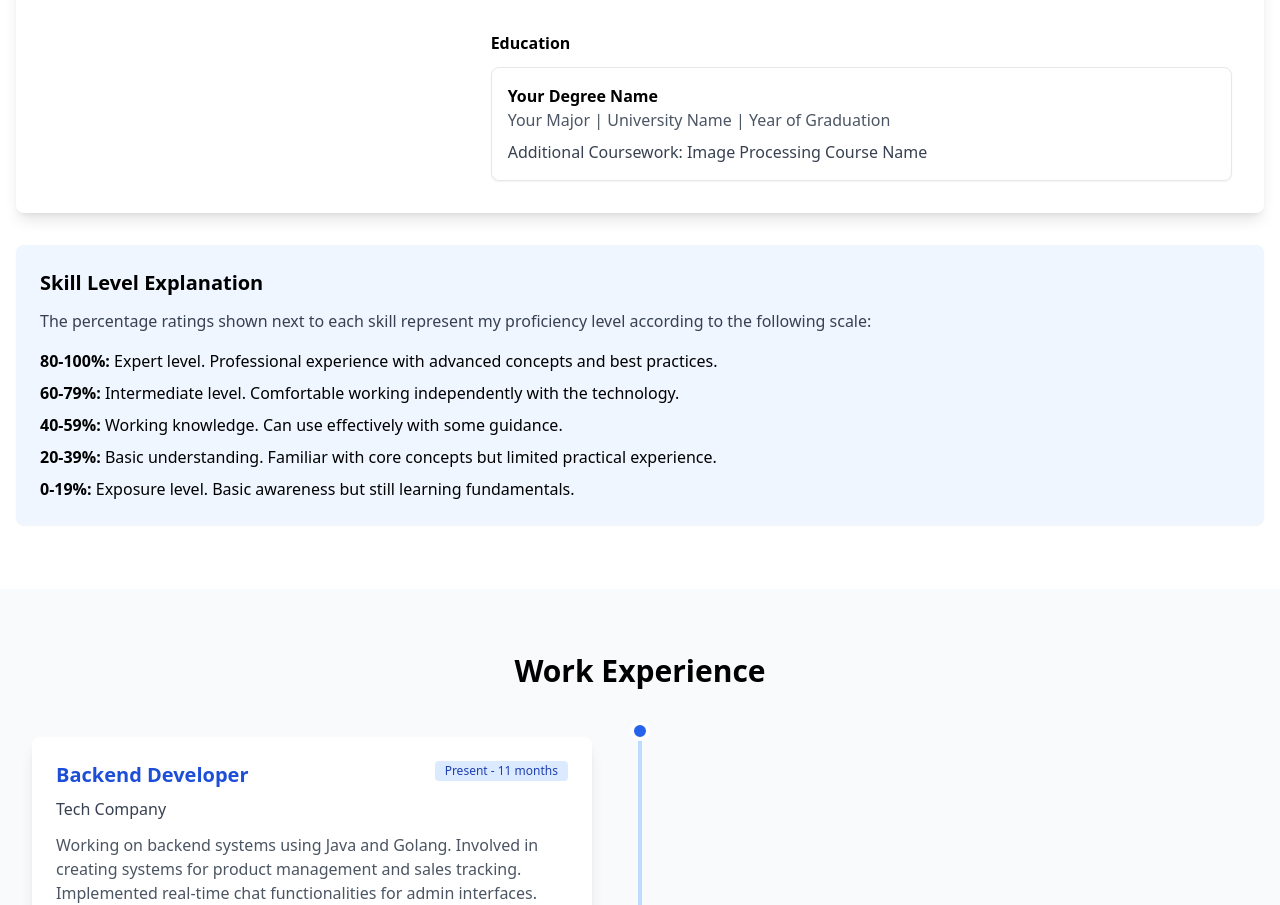
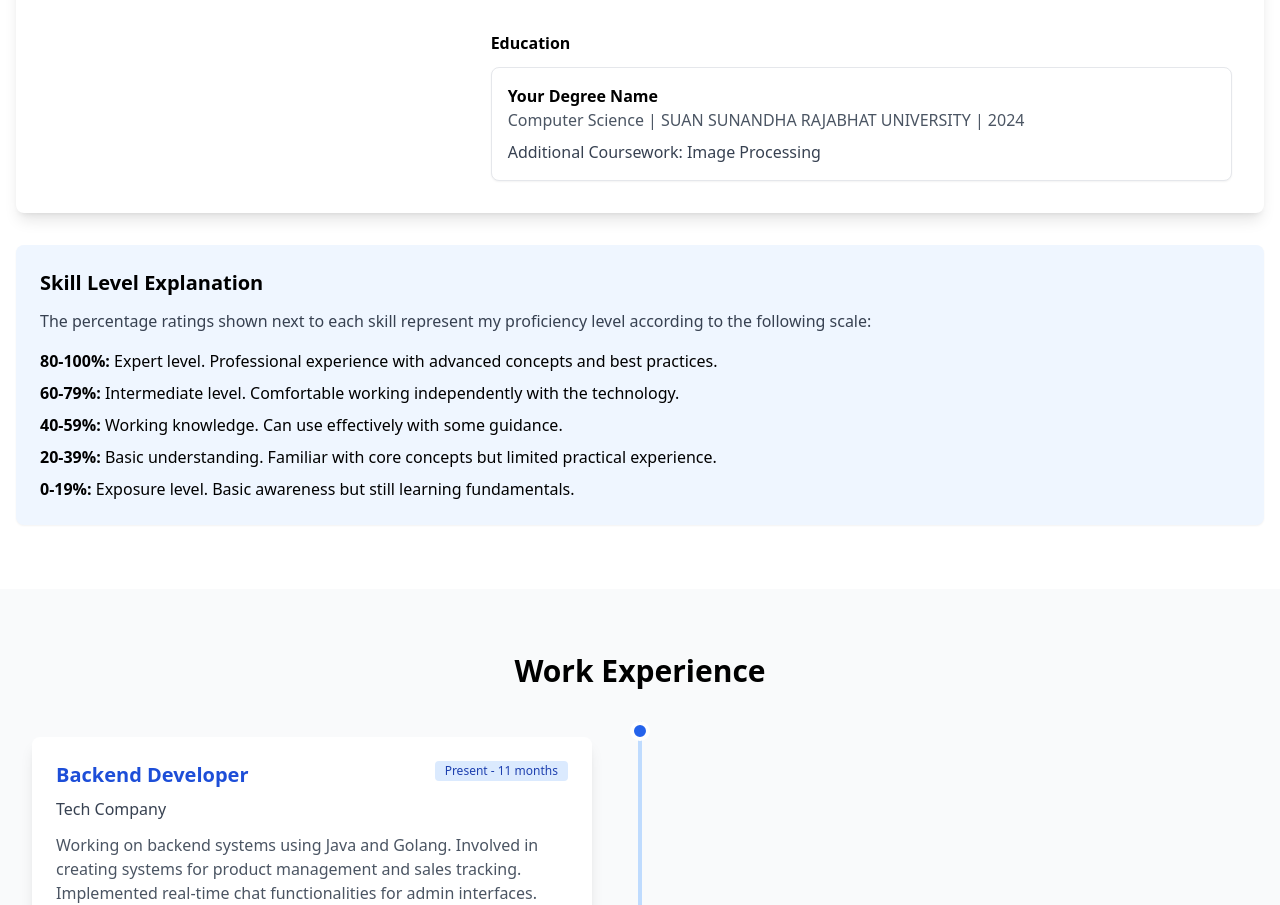
Before and after one commit to ChutchawanGit/MyPortfolioChutchawan, a React (Create React App) app: page / in a window 1280 px wide. Shown: the part 1113-2018 px from the top of the page. Built offline with nearby package versions, Linux system fonts and the light colour scheme; no server answers; the database is empty.

Commit message:
Education Detail

```diff
--- a/src/interface/components/sections/About.tsx
+++ b/src/interface/components/sections/About.tsx
@@ -185,8 +185,8 @@ const About: React.FC = () => {
                 <h4 className="font-semibold mb-3">Education</h4>
                 <div className="bg-white p-4 rounded-lg shadow-sm border border-gray-200">
                   <h5 className="font-bold">Your Degree Name</h5>
-                  <p className="text-gray-600">Your Major | University Name | Year of Graduation</p>
-                  <p className="mt-2 text-gray-700">Additional Coursework: Image Processing Course Name</p>
+                  <p className="text-gray-600">Computer Science | SUAN SUNANDHA RAJABHAT UNIVERSITY | 2024</p>
+                  <p className="mt-2 text-gray-700">Additional Coursework: Image Processing</p>
                 </div>
               </div>
             </div>
```
